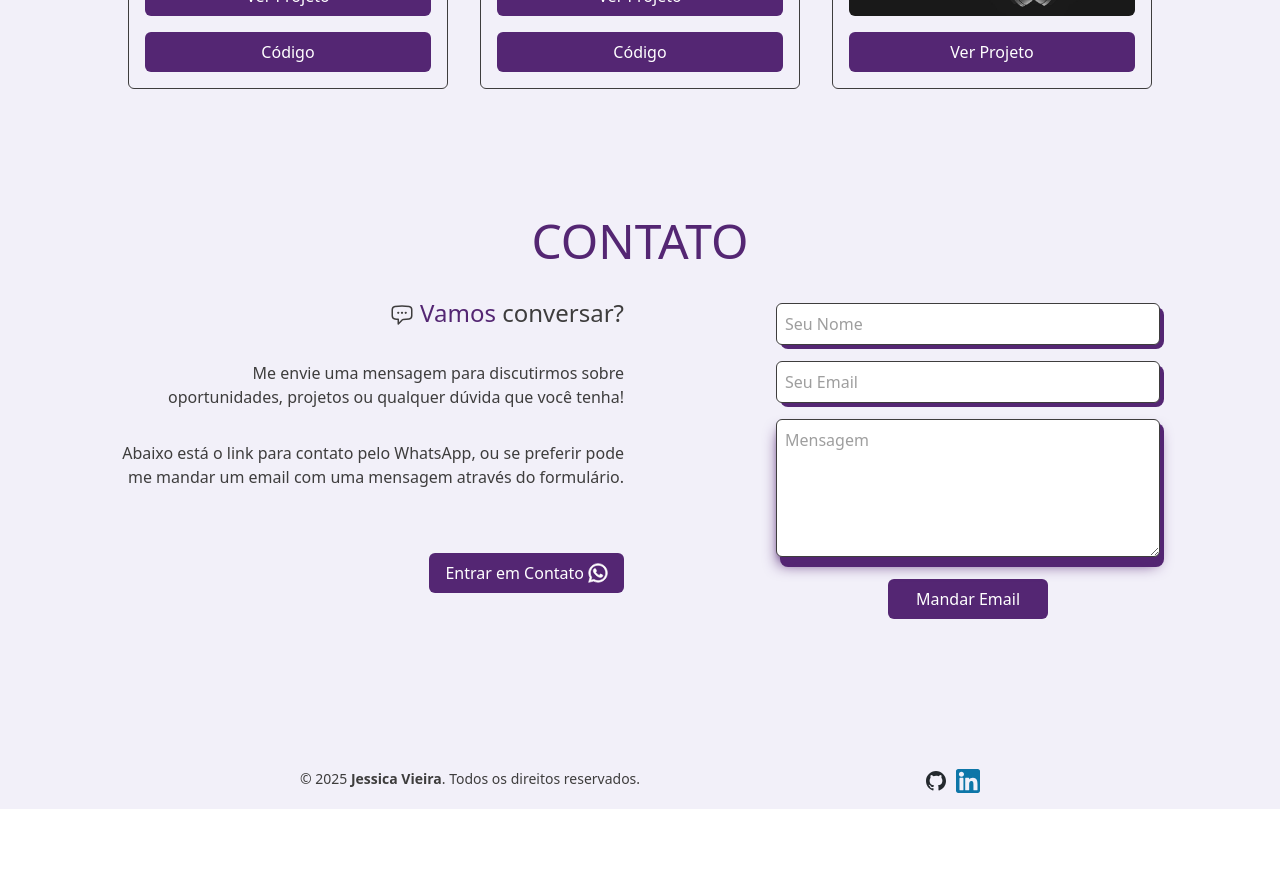
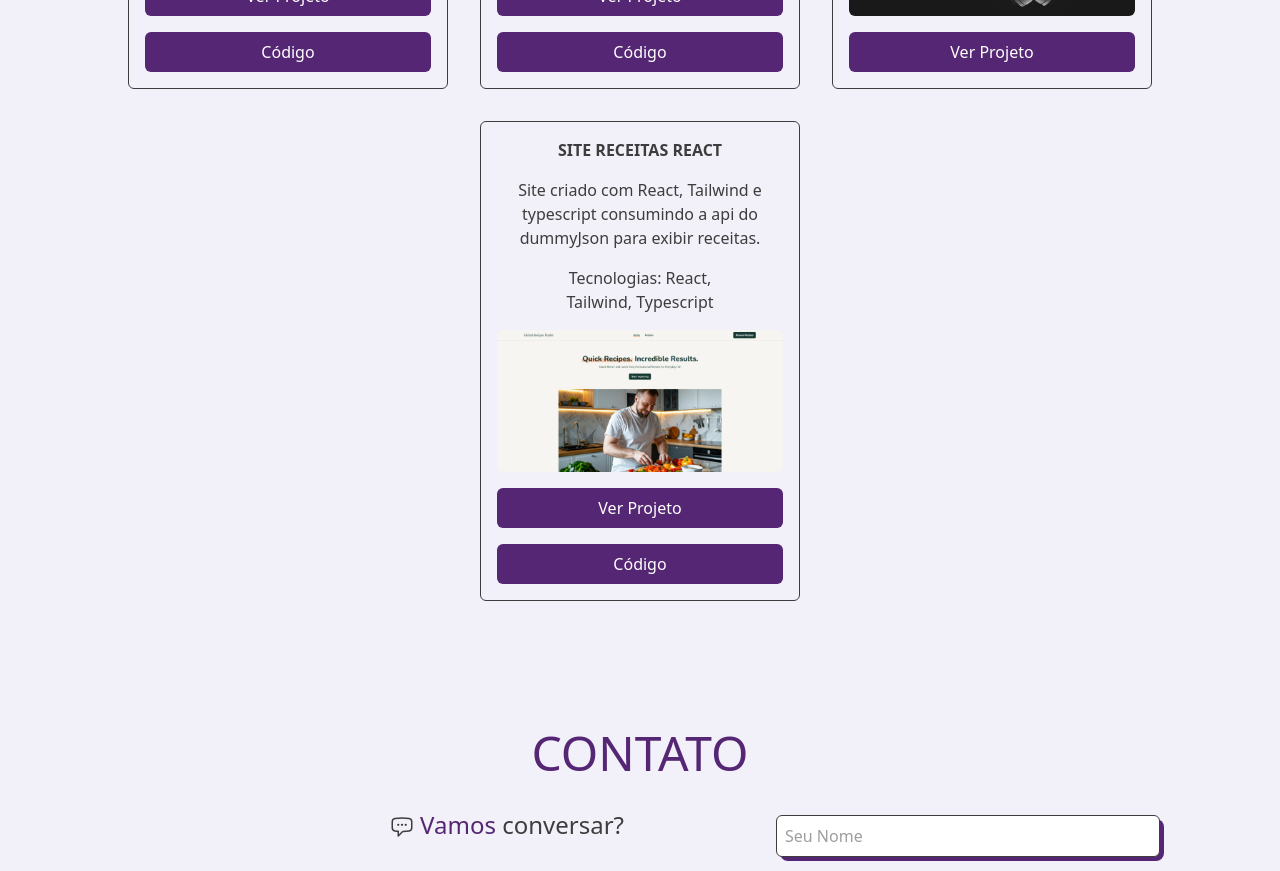
Before and after one commit to jessicavieiradev/portifolio, a React (Vite) app: page / in a window 1280 px wide. Shown: the part 1380-2251 px from the top of the page. Before the commit the page ends 2189 px from the top, so only its background shows below. Built offline with nearby package versions, Linux system fonts and the light colour scheme.

Commit message:
projeto adicionado

```diff
--- a/src/data/projetctsData.js
+++ b/src/data/projetctsData.js
@@ -28,5 +28,15 @@ export const projects = [
     technologies: ["Wordpress", "Elementor", "Woocommerce"],
     demoLink: "https://audiophile.jessicavieiradev.com",
     githubLink: "",
-  }
+  },
+  {
+    id: 4,
+    title: "Site Receitas React",
+    description:
+      "Site criado com React, Tailwind e typescript consumindo a api do dummyJson para exibir receitas.",
+    imageUrl: "../images/paginaReceitas.jpeg",
+    technologies: ["React", "Tailwind", "Typescript"],
+    demoLink: "https://jessicavieiradev.github.io/siteReceitasReact/",
+    githubLink: "https://github.com/jessicavieiradev/siteReceitasReact",
+  },
 ];
```
Also changed, not shown: public/images/paginaReceitas.jpeg (added).
